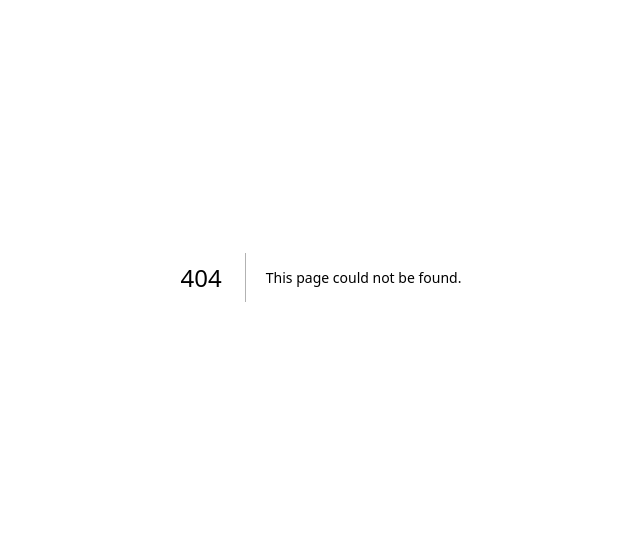
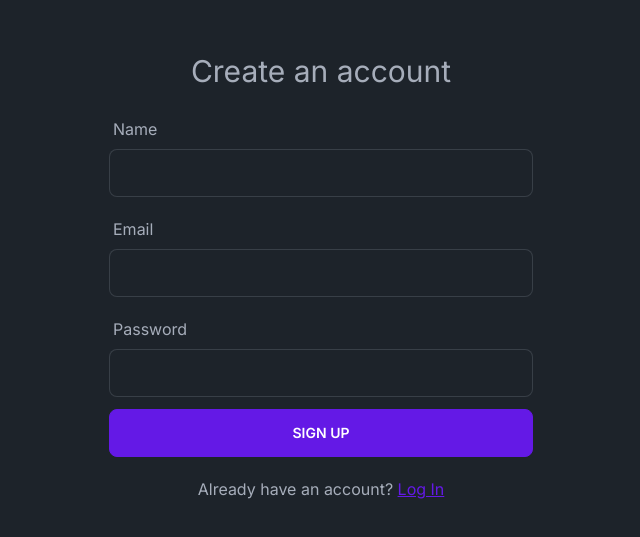
Before and after one commit to alexndrho/taskhub, a Next.js app: page /account/signup in a window 1280 px wide. Before the commit this address had no page. Shown: the part 123-660 px from the top of the page, without its empty margins (319-959 px from the left). Built offline with nearby package versions, Linux system fonts and the light colour scheme; no server answers.

Commit message:
feat(auth): add signup page

```diff
--- /dev/null
+++ b/app/account/signup/page.tsx
@@ -0,0 +1,127 @@
+'use client';
+import { useEffect, useState } from 'react';
+import { useRouter } from 'next/navigation';
+import Link from 'next/link';
+import { useSession } from 'next-auth/react';
+import { isIResponseError } from '@/types/IResponseError';
+
+const SignupPage = () => {
+  const router = useRouter();
+  const session = useSession();
+
+  const [name, setName] = useState('');
+  const [email, setEmail] = useState('');
+  const [password, setPassword] = useState('');
+
+  const [nameError, setNameError] = useState('');
+  const [emailError, setEmailError] = useState('');
+  const [passwordError, setPasswordError] = useState('');
+
+  const [loading, setLoading] = useState(false);
+
+  useEffect(() => {
+    if (session.status === 'authenticated') router.push('/');
+  }, [session, router]);
+
+  const handleSubmit = async (e: React.FormEvent<HTMLFormElement>) => {
+    e.preventDefault();
+
+    setLoading(true);
+    try {
+      const res = await fetch('/api/auth/signup', {
+        method: 'POST',
+        headers: { 'Content-Type': 'application/json' },
+        body: JSON.stringify({ name, email, password }),
+      });
+
+      if (!res.ok) throw await res.json();
+
+      router.push('/account/login');
+      setLoading(false);
+    } catch (error) {
+      if (isIResponseError(error)) {
+        setNameError('');
+        setEmailError('');
+        setPasswordError('');
+
+        error.errors.forEach((err) => {
+          if (err.path?.includes('name')) {
+            setNameError(err.message);
+          } else if (err.path?.includes('email')) {
+            setEmailError(err.message);
+          } else if (err.path?.includes('password')) {
+            setPasswordError(err.message);
+          }
+        });
+      } else {
+        console.error(error);
+      }
+
+      setLoading(false);
+    }
+  };
+
+  return (
+    <form
+      onSubmit={handleSubmit}
+      className="w-full h-full form-control justify-center"
+    >
+      <h1 className="mb-5 text-3xl text-center">Create an account</h1>
+
+      <label htmlFor="name" className="label">
+        Name
+      </label>
+      <input
+        id="name"
+        type="text"
+        className="input input-bordered"
+        onChange={(e) => setName(e.target.value)}
+      />
+      {nameError && <p className="mt-1 text-xs text-error">{nameError}</p>}
+
+      <label htmlFor="email" className="mt-3 label">
+        Email
+      </label>
+      <input
+        id="email"
+        type="text"
+        className="input input-bordered"
+        onChange={(e) => setEmail(e.target.value)}
+      />
+      {emailError && <p className="mt-1 text-xs text-error">{emailError}</p>}
+
+      <label htmlFor="password" className="mt-3 label">
+        Password
+      </label>
+      <input
+        id="password"
+        type="password"
+        className=" input input-bordered"
+        onChange={(e) => setPassword(e.target.value)}
+      />
+      {passwordError && (
+        <p className="mt-1 text-xs text-error">{passwordError}</p>
+      )}
+
+      <button className="mt-3 mb-5 btn btn-primary">
+        {loading ? (
+          <>
+            <span className="loading loading-spinner"></span>
+            Signing up...
+          </>
+        ) : (
+          'Sign up'
+        )}
+      </button>
+
+      <p className="text-center">
+        Already have an account?{' '}
+        <Link href="/account/login" className="link link-primary">
+          Log In
+        </Link>
+      </p>
+    </form>
+  );
+};
+
+export default SignupPage;
```
